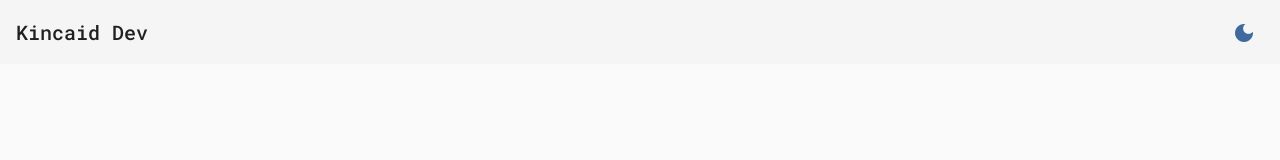
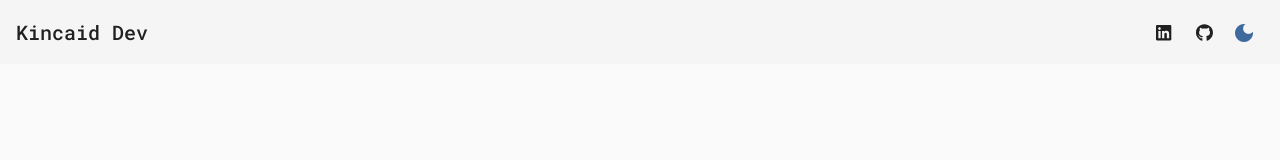
Before and after one commit to mdkincaid/kincaid-site, an Angular app: page / in a window 1280 px wide. Shown: the top 160 px of the page. Built offline with nearby package versions, Linux system fonts and the light colour scheme.

Commit message:
add buttons for external links linkedin and github

```diff
--- a/src/app/app.component.html
+++ b/src/app/app.component.html
@@ -2,6 +2,18 @@
 	<mat-toolbar-row>
 		<span>Kincaid Dev</span>
 		<span style="flex: 1 1 auto"></span>
+		<a
+			mat-icon-button
+			href="https://www.linkedin.com/in/matthew-kincaid/"
+			aria-label="External Link to LinkedIn">
+			<fa-icon [icon]="['fab', 'linkedin']" size="lg"></fa-icon>
+		</a>
+		<a
+			mat-icon-button
+			href="https://github.com/mdkincaid"
+			aria-label="External Link to GitHub">
+			<fa-icon [icon]="['fab', 'github']" size="lg"></fa-icon>
+		</a>
 		<button
 			mat-icon-button
 			*ngIf="!isDarkMode"
@@ -24,9 +36,7 @@
 </mat-toolbar>
 
 <div class="container">
-	<div>
-		<span>under construction</span>
-	</div>
+	<span>under construction</span>
 	<button mat-raised-button color="primary" (click)="openDialog()">
 		Hello
 	</button>
--- a/src/app/app.component.scss
+++ b/src/app/app.component.scss
@@ -5,12 +5,6 @@
 	align-items: center;
 	height: 100vh;
 	gap: 1em;
-
-	div {
-		display: flex;
-		align-items: center;
-		flex-direction: column;
-	}
 }
 
 .corner-ribbon {
@@ -26,3 +20,9 @@
 	letter-spacing: 1px;
 	background: #c2ab61;
 }
+
+mat-nav-list {
+	display: flex;
+	flex-direction: row;
+	padding-top: 0;
+}
--- a/src/app/shared/material.module.ts
+++ b/src/app/shared/material.module.ts
@@ -1,6 +1,7 @@
 import { MatButtonModule } from '@angular/material/button';
 import { MatDialogModule } from '@angular/material/dialog';
 import { MatIconModule } from '@angular/material/icon';
+import { MatListModule } from '@angular/material/list';
 import { MatSlideToggleModule } from '@angular/material/slide-toggle';
 import { MatToolbarModule } from '@angular/material/toolbar';
 import { MatTooltipModule } from '@angular/material/tooltip';
@@ -10,6 +11,7 @@ const materialModules = [
 	MatButtonModule,
 	MatDialogModule,
 	MatIconModule,
+	MatListModule,
 	MatSlideToggleModule,
 	MatToolbarModule,
 	MatTooltipModule,
```
